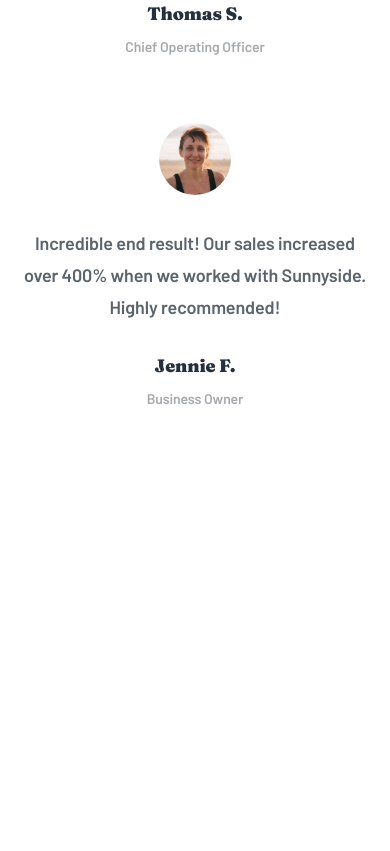
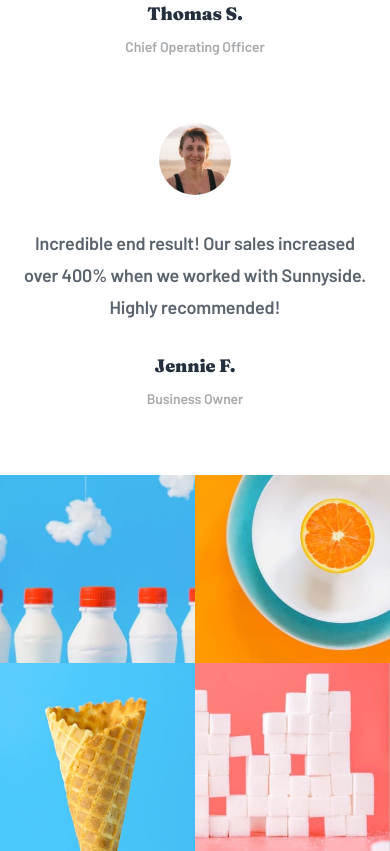
Before and after one commit to piushbhandari/Sunnyside-agency-landing-page, a plain HTML site: page index.html in a window 390 px wide. Shown: the part 759-1610 px from the top of the page. Before the commit the page ends 1234 px from the top, so only its background shows below. Drawn offline with Linux system fonts and the light colour scheme.

Commit message:
finished gllery

```diff
--- /dev/null
+++ b/css shit/gallery.css
@@ -0,0 +1,44 @@
+.section__gallery-grid {
+  display: flex;
+}
+.section__gallery-grid > * {
+  flex: 1;
+  background-size: cover;
+  background-position: center;
+  height: 44.7rem;
+}
+.section__gallery-img--1 {
+  background-image: url("./../images/desktop/image-gallery-milkbottles.jpg");
+}
+.section__gallery-img--2 {
+  background-image: url("./../images/desktop/image-gallery-orange.jpg");
+}
+.section__gallery-img--3 {
+  background-image: url("./../images/desktop/image-gallery-cone.jpg");
+}
+.section__gallery-img--4 {
+  background-image: url("./../images/desktop/image-gallery-sugarcubes.jpg");
+}
+@media all and (max-width: 966px) {
+  .section__gallery-grid {
+    display: grid;
+    grid-template-columns: 1fr 1fr;
+  }
+}
+@media all and (max-width: 502px) {
+  .section__gallery-grid > * {
+    height: 18.8rem;
+  }
+  .section__gallery-img--1 {
+    background-image: url("./../images/mobile/image-gallery-milkbottles.jpg");
+  }
+  .section__gallery-img--2 {
+    background-image: url("./../images/mobile/image-gallery-orange.jpg");
+  }
+  .section__gallery-img--3 {
+    background-image: url("./../images/mobile/image-gallery-cone.jpg");
+  }
+  .section__gallery-img--4 {
+    background-image: url("./../images/mobile/image-gallery-sugar-cubes.jpg");
+  }
+}
--- a/index.html
+++ b/index.html
@@ -12,6 +12,7 @@
     <link rel="stylesheet" href="./css shit/header.css">
     <link rel="stylesheet" href="./css shit/commercials.css">
     <link rel="stylesheet" href="./css shit/footer.css">
+    <link rel="stylesheet" href="./css shit/gallery.css">
     <title>TT__TT</title>
   </head>
   <body>
@@ -119,7 +120,12 @@
           </ul>
         </div>
       </section>
-      <ul class="section__gallery-grid"></ul>
+      <ul class="section__gallery-grid">
+        <li class="section__gallery-img section__gallery-img--1"></li>
+        <li class="section__gallery-img section__gallery-img--2"></li>
+        <li class="section__gallery-img section__gallery-img--3"></li>
+        <li class="section__gallery-img section__gallery-img--4"></li>
+      </ul>
     </main>
     <footer class="footer">
       <div class="footer__cont">
```
